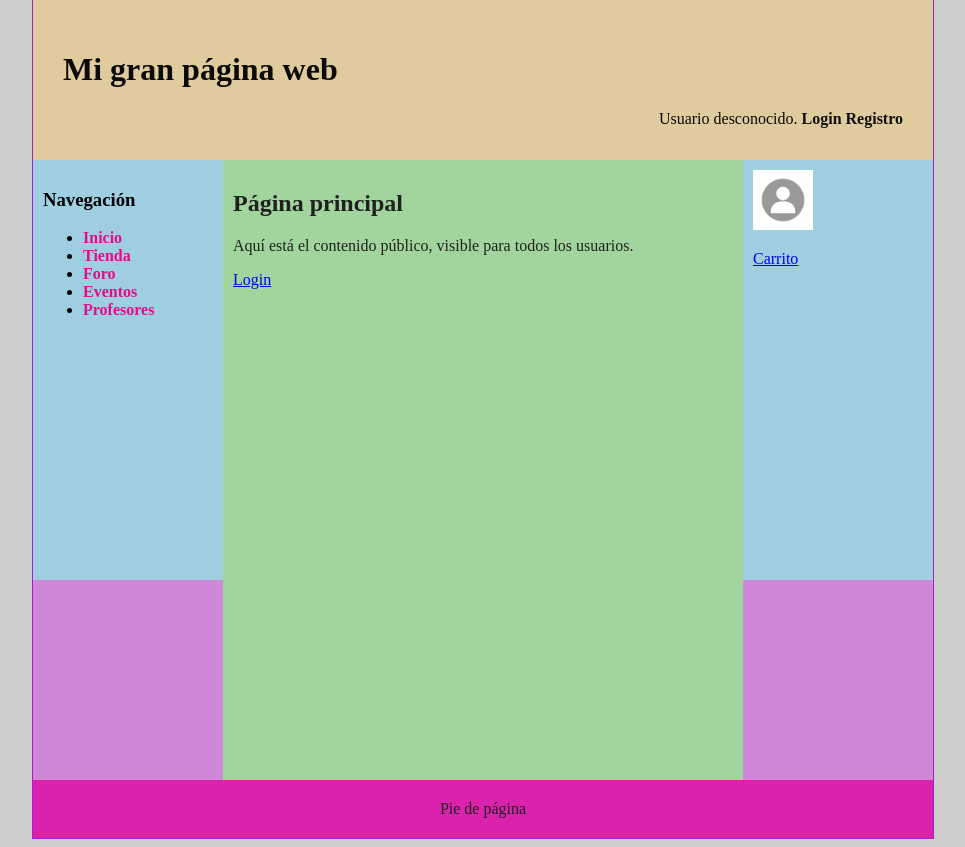
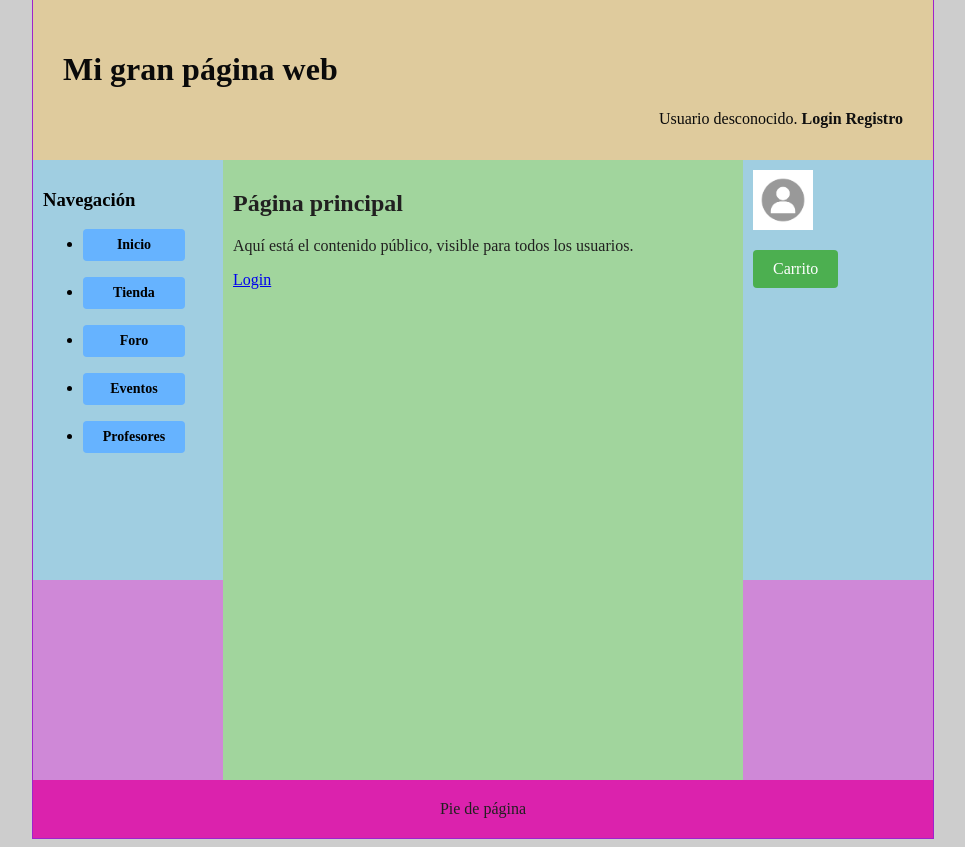
Before and after one commit to JuanUNI001/G3_SW, a PHP site: page /miApp/index.php in a window 1280 px wide. Shown: the part 31-878 px from the top of the page, without its empty margins (157-1122 px from the left). Run offline with PHP 8.4, Linux system fonts and the light colour scheme.

Commit message:
css de radio buttons y links como botones

```diff
--- a/css/estilo.css
+++ b/css/estilo.css
@@ -262,7 +262,11 @@ ul.dropdown ul.dropdown-content {
     padding: 20px 16px;
 }
 
-
+/*
+*
+*	CSS generados por ayuda externa aqui abajo :/
+*
+*/
 
 .rol-buttons input[type="radio"] {
 	display: inline-block;
@@ -272,3 +276,38 @@ ul.dropdown ul.dropdown-content {
 	display: inline-block;
 	margin-right: 10px; /* Adjust spacing between buttons */
 }
+
+.button-like-link {
+	display: inline-block;
+	background-color: #4CAF50; /* Color de fondo */
+	color: white; /* Color del texto */
+	padding: 10px 20px; /* Espaciado interno */
+	text-align: center; /* Alineación del texto */
+	text-decoration: none; /* Eliminar subrayado */
+	border: none; /* Eliminar borde */
+	border-radius: 4px; /* Redondear esquinas */
+	cursor: pointer; /* Cambiar cursor al pasar sobre el botón */
+}
+
+.button-like-link:hover {
+	background-color: #45a049; /* Cambiar color de fondo al pasar sobre el botón */
+}
+
+.nav-button {
+	display: inline-block;
+	background-color: #66B3FF; /* Fondo azul clarito */
+	color: black; /* Texto negro */
+	padding: 8px 16px; /* Espaciado interno */
+	text-align: center; /* Alineación del texto */
+	text-decoration: none; /* Eliminar subrayado */
+	border: none; /* Eliminar borde */
+	border-radius: 4px; /* Redondear esquinas */
+	cursor: pointer; /* Cambiar cursor al pasar sobre el botón */
+	font-size: 14px; /* Tamaño del texto */
+	width: 70px; /* Ancho fijo para todos los botones */
+	margin-right: 10px; /* Espacio entre botones en la barra de navegación */
+}
+
+.nav-button:hover {
+	background-color: #3385FF; /* Cambiar color de fondo al pasar sobre el botón */
+}
--- a/includes/src/Productos/listaProductos.php
+++ b/includes/src/Productos/listaProductos.php
@@ -26,7 +26,8 @@ function visualizaProducto($producto, $tipo = null)
     $imagenPath = RUTA_IMGS . $producto->getImagen(); // Ruta completa de la imagen
     $rutaCaract = resuelve('/includes/src/Productos/caracteristicaProducto.php');
     $html = '<div class="producto">';
-    $html .= '<a href="'.$rutaCaract.'?id_producto='.$producto->getIdProducto().'">';       $html .= '<img src="' . $imagenPath . '" alt="' . $producto->getNombre() . '" class="producto_imagen">';
+    $html .= '<a href="'.$rutaCaract.'?id_producto='.$producto->getIdProducto().'">';
+    $html .= '<img src="' . $imagenPath . '" alt="' . $producto->getNombre() . '" class="producto_imagen" >';
     $html .= '<div class="producto_nombre">' . $producto->getNombre() . '</div>';
     $html .= '</a>';
     $html .= '<div class="producto_precio"><strong>Precio:</strong> ' . $producto->getPrecio() . ' €</div>';
--- a/includes/src/usuarios/FormularioRegistro.php
+++ b/includes/src/usuarios/FormularioRegistro.php
@@ -56,7 +56,7 @@ class FormularioRegistro extends Formulario
                     <button id="avatar-siguiente" type="button">&gt;</button>
                 </div>
                 <input type="hidden" id="ruta-avatar" name="rutaAvatar" value="images/opcion2.png">
-                <div>
+                <div class="rol-buttons">
                     <label for="rol_usuario">Selecciona tu rol:</label><br>
                     <div class="rol-option">
                         <input id="usuario" type="radio" name="rol" value="Usuario" required />
--- a/includes/vistas/comun/sidebarDer.php
+++ b/includes/vistas/comun/sidebarDer.php
@@ -33,7 +33,7 @@ if (!$app->usuarioLogueado())  : $avatar =(RUTA_IMGS . 'images/avatarPorDefecto.
 
     <!--AQUI HAY QUE HACER LO DEL CARRO QUE EXPLICO EN CLASE-->
     <div class="sidebar-section" id="carrito">
-        <p><a href="<?php echo resuelve('/includes/carrito_usuario.php'); ?>">Carrito</a></p>
+        <p><a href="<?php echo resuelve('/includes/carrito_usuario.php'); ?>" class="button-like-link">Carrito</a></p>
     </div>
 
 
--- a/includes/vistas/comun/sidebarIzq.php
+++ b/includes/vistas/comun/sidebarIzq.php
@@ -1,10 +1,10 @@
 <nav id="sidebarIzq">
 	<h3>Navegación</h3>
 	<ul>
-		<li><a href="<?= RUTA_APP?>/index.php">Inicio</a></li>
-		<li><a href="<?= RUTA_APP?>/tienda.php">Tienda</a></li>
-		<li><a href="<?= RUTA_APP?>/foros.php">Foro</a></li>
-		<li><a href="<?= RUTA_APP?>/eventos.php">Eventos</a></li>
-		<li><a href="<?= RUTA_APP?>/profesores.php">Profesores</a></li>
+		<li><a href="<?= RUTA_APP?>/index.php" class="nav-button">Inicio</a></li>			<p></p>
+		<li><a href="<?= RUTA_APP?>/tienda.php" class="nav-button">Tienda</a></li>			<p></p>
+		<li><a href="<?= RUTA_APP?>/foros.php" class="nav-button">Foro</a></li>				<p></p>
+		<li><a href="<?= RUTA_APP?>/eventos.php" class="nav-button">Eventos</a></li>		<p></p>
+		<li><a href="<?= RUTA_APP?>/profesores.php" class="nav-button">Profesores</a></li>	<p></p>
 	</ul>
 </nav>
```
